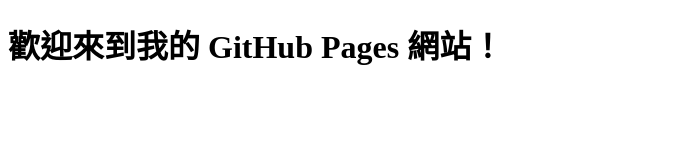
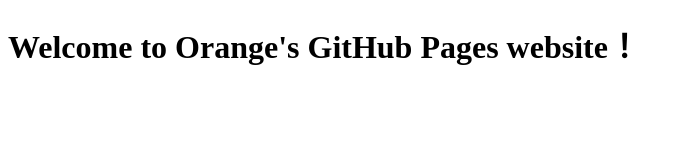
Before and after one commit to Orange477/3Dclass, a plain HTML site: page index.html in a window 1280 px wide. Shown: the whole page, without its empty margins (0-682 px from the left). Drawn offline with Linux system fonts and the light colour scheme.

Commit message:
Update index.html

```diff
--- a/index.html
+++ b/index.html
@@ -6,6 +6,6 @@
     <title>我的 GitHub Pages</title>
 </head>
 <body>
-    <h1>歡迎來到我的 GitHub Pages 網站！</h1>
+    <h1>Welcome to Orange's GitHub Pages website！</h1>
 </body>
 </html>
```
